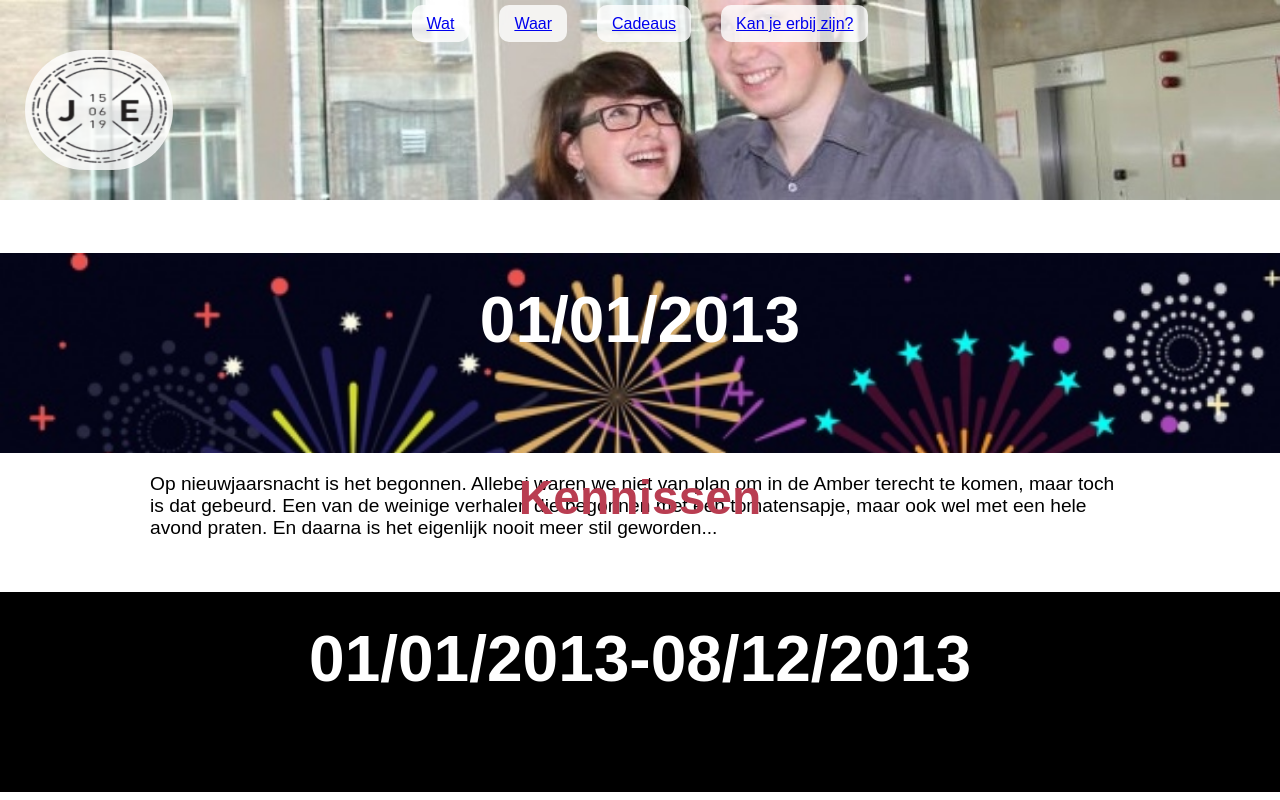
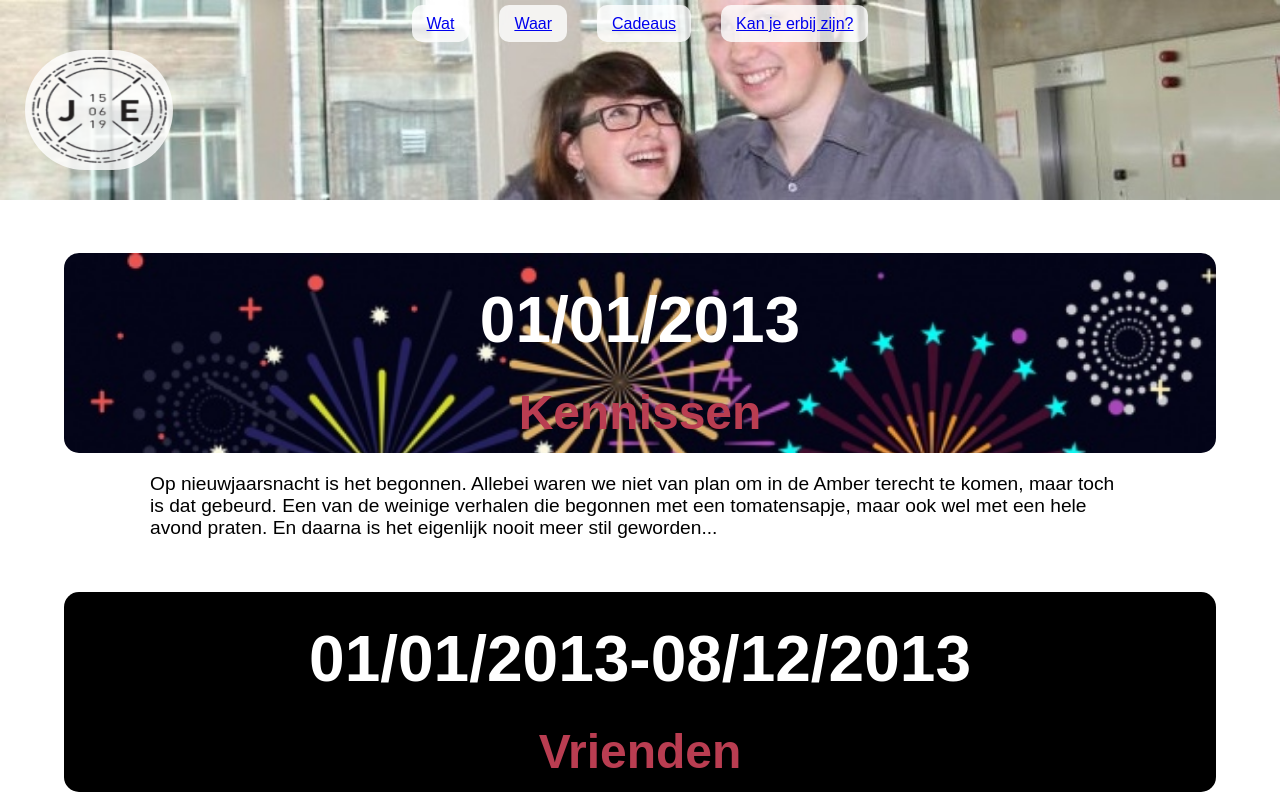
Before and after one commit to ETS-ReactNative3/wedding-frontend, a React (Create React App) app: page / in a window 1280 px wide. Shown: the top 800 px of the page. Built offline with nearby package versions, Linux system fonts and the light colour scheme.

Commit message:
redesign first page and loading gif for rsvp

```diff
--- a/src/Pages/Rsvp.js
+++ b/src/Pages/Rsvp.js
@@ -1,6 +1,8 @@
 import React, { Component } from 'react'
 import axios from 'axios'
 import Header from '../Components/Header'
+
+import loading from '../Assets/loading.gif'
 
 require('dotenv').config()
 
@@ -20,12 +22,16 @@ class Rsvp extends Component {
         rsvp: false,
       },
       songs: ['', '', ''],
-      artists: ['', '', '']
+      artists: ['', '', ''],
+      loading: false
     }
   }
 
   checkGuest = async function(event) {
     event.preventDefault()
+    this.setState({
+      loading: true
+    })
 
     let errorResponse = false
     let guest = false
@@ -34,7 +40,6 @@ class Rsvp extends Component {
       name: this.state.name
     })
     .then(function(response) {
-      console.log('guest', response.data)
       guest = response.data
     })
     .catch(function(error) {
@@ -44,19 +49,23 @@ class Rsvp extends Component {
     if (guest) {
       this.setState({
         nameSubmitted: guest.name,
-        guest: guest
+        guest: guest,
+        loading: false
       })
     }
     else if (errorResponse) {
       this.setState({
-        error: errorResponse
+        error: errorResponse,
+        loading: false
       })
     }
-    console.log(this.state)
   }
 
   submitRsvp = async function(event) {
     event.preventDefault()
+    this.setState({
+      loading: true,
+    })
     const guest = this.state.guest
     const artists = this.state.artists
     let songs = []
@@ -79,12 +88,13 @@ class Rsvp extends Component {
 
     axios.post(this.state.API_HOST+'/api/guests/rsvp', rsvpObj)
     .then(function(response) {
-      console.log(response)
       alert('Opgeslaan!')
     })
     .catch(function(err) {
-      console.log('error', err)
       alert('er is iets mis gegaan, probeer aub later opnieuw. Indien dit blijft gebeuren, neem dan contact op met ons.')
+    })
+    this.setState({
+      loading: false,
     })
   }
 
@@ -96,16 +106,17 @@ class Rsvp extends Component {
 
   handleGuestChange = function(event){
     const target = event.target
-    const value = target.type === 'checkbox' ? target.checked : target.value
-    const name = target.name
-    console.log('changing', name, value)
+    let value = target.type === 'checkbox' ? target.checked : target.value
+    let name = target.name
     let guest = this.state.guest
+    if(name.includes('inverse')) {
+      name = name.split('-')[1]
+      value = value? false : true
+    }
     guest[name] = value
-    console.log('guest', guest)
     this.setState({
       guest
     });
-    console.log('state', this.state)
   }
 
   handleSongChange = function(event){
@@ -139,7 +150,8 @@ class Rsvp extends Component {
               Naam: (voornaam SPATIE achternaam) {this.state.error} <br />
               <input type="text" name="Naam" value={this.state.name} onChange={this.changeName.bind(this)}/>
             </label>
-            <br /><input type="submit" value="Opslaan" />
+            <br /><input type="submit" value="Ophalen" />
+            {this.state.loading? <img src={loading} alt='loading' className='loading-gif' /> : ''}
           </form>
           <div className='something-wrong'>(*Neem gerust met ons contact op als er iets niet lukt of klopt met het formulier. Het ophalen van uw gegevens kan even duren.)</div>
         </div>
@@ -159,6 +171,10 @@ class Rsvp extends Component {
               Ik wil er graag bij zijn:
             </label>
             <input type='checkbox' name='rsvp' checked={this.state.guest.rsvp || false} onChange={this.handleGuestChange.bind(this)} /> <br />
+            <label>
+              Ik kan er spijtig genoeg niet bij zijn:
+            </label>
+            <input type='checkbox' name='inverse-rsvp' checked={this.state.guest.rsvp? false : true} onChange={this.handleGuestChange.bind(this)} /> <br />
             {this.state.guest.diner ? <div>
               <label>
                 Ik wil graag vegetarisch eten:
@@ -171,6 +187,10 @@ class Rsvp extends Component {
                 Ik wil er graag bij zijn:
               </label>
               <input type='checkbox' name='plus1attending' checked={this.state.guest.plus1attending || false} onChange={this.handleGuestChange.bind(this)} /> <br />
+              <label>
+                Ik kan er spijtig genoeg niet bij zijn:
+              </label>
+              <input type='checkbox' name='inverse-plus1attending' checked={this.state.guest.plus1attending? false : true} onChange={this.handleGuestChange.bind(this)} /> <br />
               </div> : ''}
             {this.state.guest.plus1 && this.state.guest.diner ? <div><br /><label>
                 Ik wil graag vegetarisch eten:
@@ -186,6 +206,7 @@ class Rsvp extends Component {
               <input type='text' name='song2' value={this.state.songs[2]} onChange={this.handleSongChange.bind(this)} placeholder='titel'/>
               <input type='text' name='artist2' value={this.state.artists[2]} onChange={this.handleArtistChange.bind(this)} placeholder='artiest'/> <br />
             </div> : ''}
+            {this.state.loading? <img src={loading} alt='loading' className='loading-gif' /> : ''}
             <input type="submit" value="Opslaan" />
           </form>
           <div className='something-wrong'>(*Neem gerust met ons contact op als er iets niet lukt of klopt met het formulier.)</div>
--- a/src/index.css
+++ b/src/index.css
@@ -43,10 +43,13 @@ body {
       position: absolute;
       width: 100%; }
   body .mid-page-banner {
-    width: 100%;
+    width: 90%;
     min-height: 200px;
     background-size: cover;
-    background-attachment: fixed; }
+    background-attachment: fixed;
+    position: relative;
+    left: 5%;
+    border-radius: 15px; }
     body .mid-page-banner.banner-image-1 {
       background-image: url("./Assets/banners/fireworksBg.jpg"); }
     body .mid-page-banner.banner-image-2 {
@@ -74,7 +77,7 @@ body {
       text-align: center;
       color: #b93d51;
       position: relative;
-      top: 90px; }
+      top: 5px; }
   body .something-wrong {
     font-size: 0.8rem;
     margin: 20px; }
--- a/src/index.scss
+++ b/src/index.scss
@@ -51,10 +51,13 @@ body {
     }
   }
   .mid-page-banner {
-    width: 100%;
+    width: 90%;
     min-height: 200px;
     background-size: cover;
     background-attachment: fixed;
+    position: relative;
+    left: 5%;
+    border-radius: 15px;
     &.banner-image-1 {
       background-image: url('./Assets/banners/fireworksBg.jpg');
     }
@@ -90,7 +93,7 @@ body {
       text-align: center;
       color: #b93d51;
       position: relative;
-      top:90px;
+      top:5px;
     }
   }
   .something-wrong{
```
Also changed, not shown: src/Assets/loading.gif (added).
